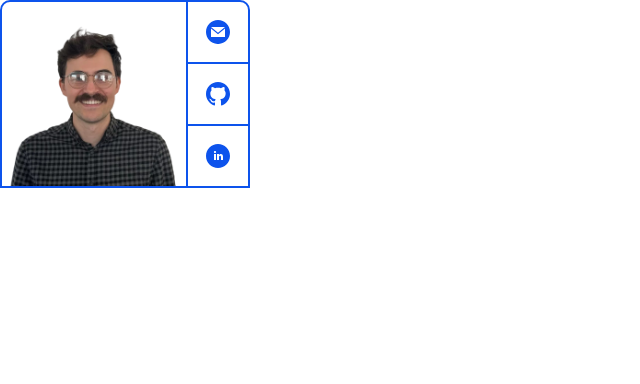
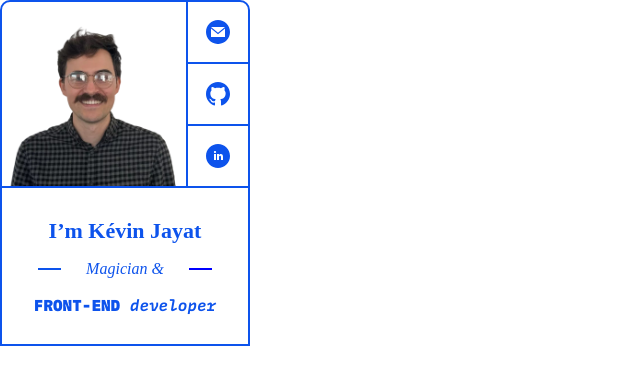
Before and after one commit to KevinJayke/virtual-card, a React (Vite) app: page / in a window 1280 px wide. Shown: the top 384 px of the page, without its empty margins (0-640 px from the left). Built offline with nearby package versions, Linux system fonts and the light colour scheme; a web font is replaced by a local one.

Commit message:
feat: add titles section

```diff
--- a/src/App.jsx
+++ b/src/App.jsx
@@ -2,12 +2,14 @@ import { ThemeProvider } from "styled-components";
 import { theme } from "./style/Theme";
 import { GlobalStyles } from "./style/Global";
 import Header from "./assets/components/Header";
+import Title from "./assets/components/Title";
 
 function App() {
   return (
     <ThemeProvider theme={theme}>
       <GlobalStyles />
       <Header />
+      <Title />
     </ThemeProvider>
   );
 }
--- /dev/null
+++ b/src/assets/components/Line.jsx
@@ -0,0 +1,14 @@
+const Line = ({ color, shape }) => {
+  return (
+    <svg
+      xmlns="http://www.w3.org/2000/svg"
+      width="43"
+      height="2"
+      fill="none"
+      viewBox="0 0 43 2">
+      <path stroke={color} strokeWidth="2" d={shape}></path>
+    </svg>
+  );
+};
+
+export default Line;
--- /dev/null
+++ b/src/assets/components/Title.jsx
@@ -0,0 +1,68 @@
+import styled from "styled-components";
+import Line from "./Line";
+import { theme } from "../../style/Theme";
+import svgIcons from "../svg/svgIcons";
+
+const Box = styled.div`
+  width: 15.625rem;
+  height: 10rem;
+  border: 2px solid ${(props) => props.theme.colors.primary};
+  text-align: center;
+  display: flex;
+  flex-direction: column;
+  gap: 0.6rem;
+  justify-content: center;
+  padding: 1rem;
+  margin-top: -2px;
+`;
+
+const Text = styled.h1`
+  color: ${(props) => props.theme.colors.primary};
+  font-family: ${(props) => props.theme.fonts.main};
+  font-weight: 700;
+  font-size: 22px;
+`;
+
+const SecondText = styled.h2`
+  color: ${(props) => props.theme.colors.primary};
+  font-family: ${(props) => props.theme.fonts.main};
+  font-style: italic;
+  font-weight: 500;
+  font-size: 16px;
+  margin-bottom: 4px;
+  display: flex;
+  justify-content: space-between;
+  align-items: center;
+`;
+
+const SubText = styled.h2`
+  color: ${(props) => props.theme.colors.primary};
+  font-family: ${(props) => props.theme.fonts.secondary};
+  font-style: italic;
+  font-weight: 600;
+  font-size: 16px;
+`;
+
+const Bold = styled.span`
+  color: ${(props) => props.theme.colors.primary};
+  font-family: ${(props) => props.theme.fonts.secondary};
+  font-style: normal;
+  font-weight: 800;
+  font-size: 16px;
+  text-transform: uppercase;
+`;
+
+const Title = () => (
+  <Box>
+    <Text>I’m Kévin Jayat</Text>
+    <SecondText>
+      <Line shape={svgIcons.lineLeft} color={theme.colors.primary} />
+      Magician &<Line shape={svgIcons.lineRight} color="blue" />
+    </SecondText>
+    <SubText>
+      <Bold>front-end</Bold> developer
+    </SubText>
+  </Box>
+);
+
+export default Title;
--- a/src/assets/svg/svgIcons.js
+++ b/src/assets/svg/svgIcons.js
@@ -7,6 +7,8 @@ const svgIcons = {
     "M10 0C8.02219 0 6.08879 0.58649 4.4443 1.6853C2.79981 2.78412 1.51809 4.3459 0.761209 6.17317C0.00433284 8.00043 -0.193701 10.0111 0.192152 11.9509C0.578004 13.8907 1.53041 15.6725 2.92894 17.0711C4.32746 18.4696 6.10929 19.422 8.0491 19.8079C9.98891 20.1937 11.9996 19.9957 13.8268 19.2388C15.6541 18.4819 17.2159 17.2002 18.3147 15.5557C19.4135 13.9112 20 11.9778 20 10C20 8.68678 19.7413 7.38642 19.2388 6.17317C18.7363 4.95991 17.9997 3.85752 17.0711 2.92893C16.1425 2.00035 15.0401 1.26375 13.8268 0.761205C12.6136 0.258658 11.3132 0 10 0ZM7.71 8.29L9 9.59V4H11V9.59L12.29 8.3L13.7 9.71L10 13.41L6.29 9.71L7.71 8.29ZM14 16H6V14H14V16Z",
   linkedIn:
     "M12 0C5.373 0 0 5.373 0 12C0 18.627 5.373 24 12 24C18.627 24 24 18.627 24 12C24 5.373 18.627 0 12 0ZM10 16H8V10H10V16ZM9 9.109C8.393 9.109 7.9 8.613 7.9 8C7.9 7.388 8.392 6.891 9 6.891C9.608 6.891 10.1 7.388 10.1 8C10.1 8.613 9.607 9.109 9 9.109ZM17 16H15.002V13.139C15.002 11.258 13 11.417 13 13.139V16H11V10H13V11.093C13.872 9.477 17 9.357 17 12.641V16Z",
+  lineLeft: "M20 1L43 1",
+  lineRight: "M0 1L23 1",
 };
 
 export default svgIcons;
```
